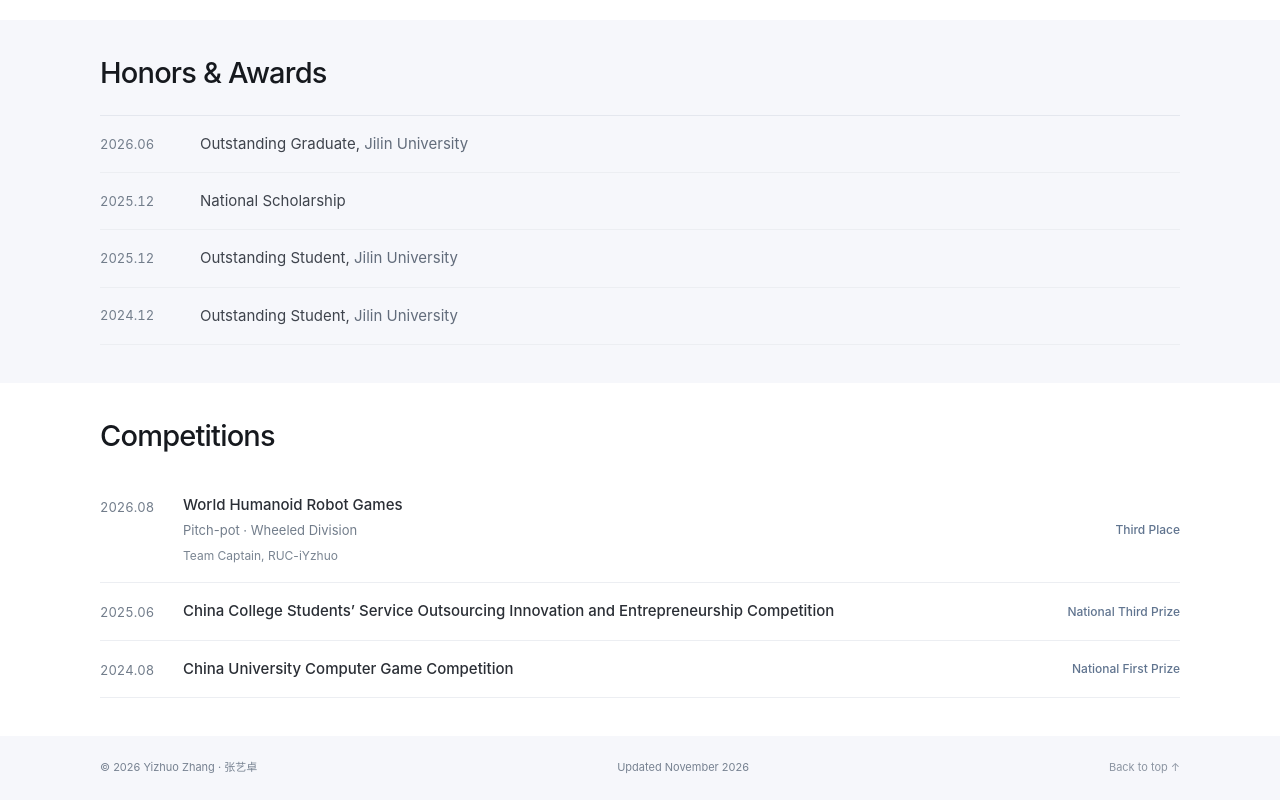
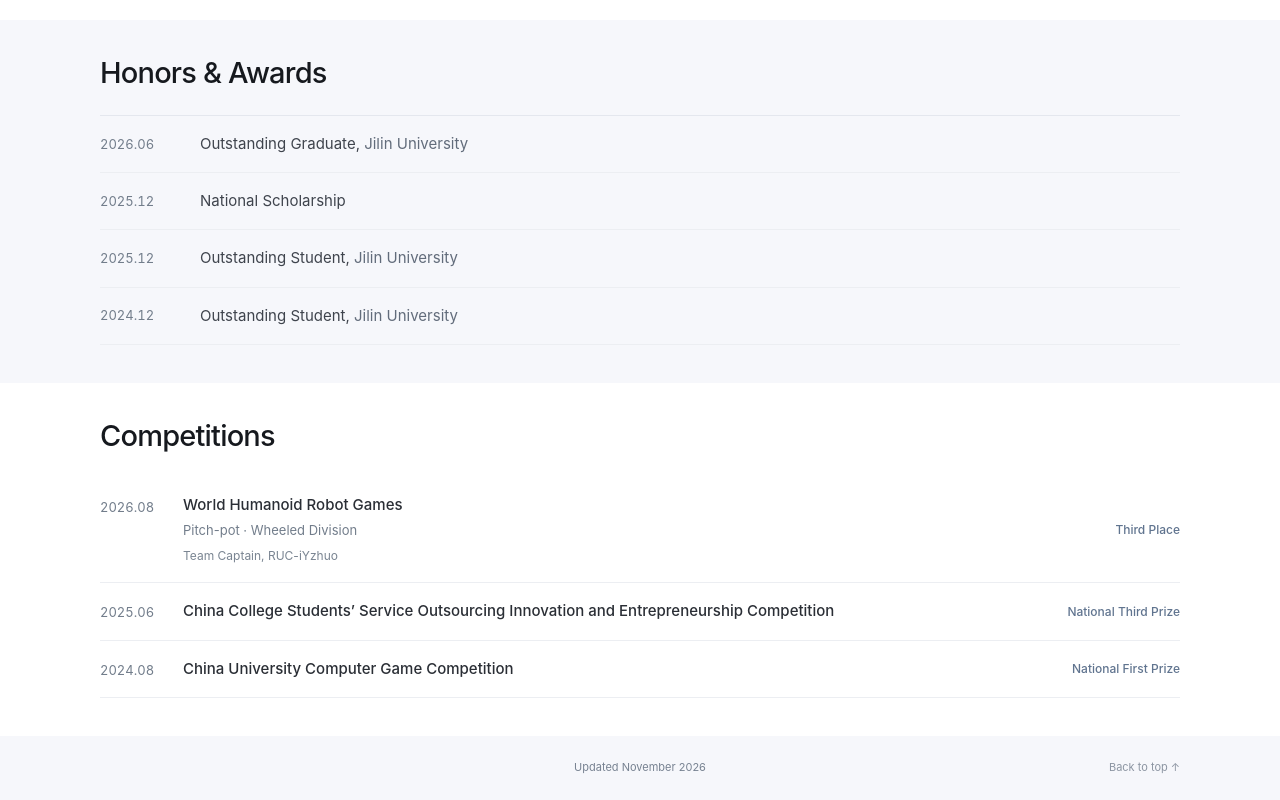
Before and after one commit to yizhuo1214/yizhuo1214.github.io, a plain HTML site: page index.html in a window 1280 px wide. Shown: the part 1473-2273 px from the top of the page. Drawn offline with Linux system fonts and the light colour scheme; some packages are replaced by stand-ins of ours; a script that the page names is missing.

Commit message:
Align visitor counter left and update date center in footer

```diff
--- a/index.html
+++ b/index.html
@@ -91,7 +91,7 @@
     </div>
   </div></section>
 </main>
-<footer><div class="shell"><span>© 2026 Yizhuo Zhang · 张艺卓</span><span>Updated November 2026<span id="busuanzi_container_site_uv" style="display:none"> · Total visitors: <span id="busuanzi_value_site_uv"></span></span></span><a href="#top">Back to top ↑</a></div></footer>
+<footer><div class="shell"><span><span id="busuanzi_container_site_uv" style="display:none">Total visitors: <span id="busuanzi_value_site_uv"></span></span></span><span>Updated November 2026</span><a href="#top">Back to top ↑</a></div></footer>
 <script src="site.js"></script>
 <script async src="https://busuanzi.ibruce.info/busuanzi/2.3/busuanzi.pure.mini.js"></script>
 </body>
--- a/stylesheet.css
+++ b/stylesheet.css
@@ -51,6 +51,8 @@ body{font-size:15px}
 .competition .team{font-size:12px;color:#7a8592}
 .prize{font-size:12px}
 footer{font-size:11px;color:#778291}
+footer .shell{display:grid;grid-template-columns:minmax(0,1fr) auto minmax(0,1fr);align-items:center}
+footer .shell>a{justify-self:end}
 @media(max-width:720px){
  body{font-size:14px}.brand,nav{font-size:12px}
  .hero-copy>p{font-size:14px}.identity .eyebrow{font-size:10px}
```
